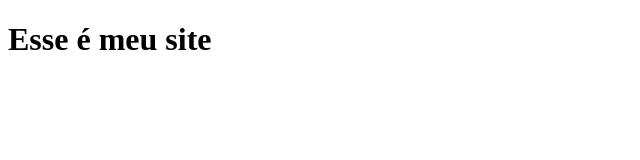
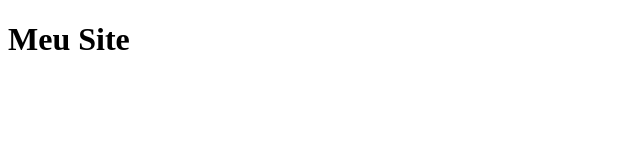
Before and after one commit to adryssonlima/site, a plain HTML site: page index.html in a window 1280 px wide. Shown: the whole page, without its empty margins (0-640 px from the left). Drawn offline with Linux system fonts and the light colour scheme.

Commit message:
Alteração

```diff
--- a/index.html
+++ b/index.html
@@ -5,6 +5,6 @@
     <title> Meu Site </title>
 </head>
 <body>
-	<h1>Esse é meu site</h1>
+	<h1>Meu Site</h1>
 </body>
 </html>
```
